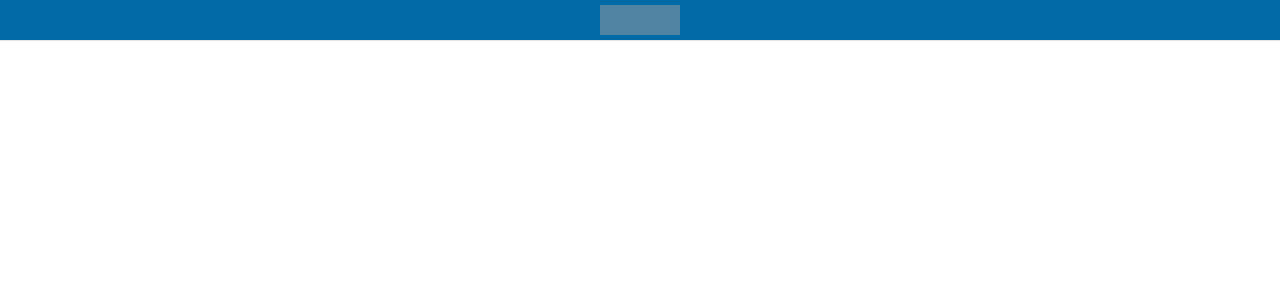
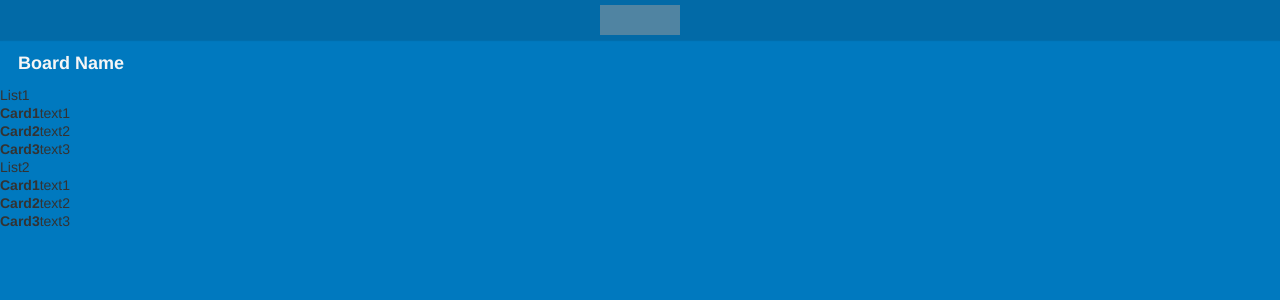
Before and after one commit to wyeworks/react-workshop-2018, a React (Create React App) app in the folder frontend/: page /boards/Board-1 in a window 1280 px wide. Shown: the top 300 px of the page. Built offline with nearby package versions, Linux system fonts and the light colour scheme; grey boxes are pictures that could not be loaded.

Commit message:
Boards Show route

```diff
--- a/frontend/src/App.js
+++ b/frontend/src/App.js
@@ -1,6 +1,7 @@
 import React, { Component } from 'react';
 import { BrowserRouter as Router, Route, Link } from 'react-router-dom';
 import BoardsIndex from './components/BoardsIndex/BoardsIndex';
+import BoardsShow from './components/BoardsShow/BoardsShow';
 import './App.css';
 
 
@@ -17,6 +18,7 @@ class App extends Component {
 
           <div className="App-content">
             <Route exact path='/' component={BoardsIndex}/>
+            <Route path="/boards/:bordId" component={BoardsShow} />
           </div>
         </div>
       </Router>
--- /dev/null
+++ b/frontend/src/components/BoardsShow/BoardsShow.css
@@ -0,0 +1,61 @@
+.BoardsShow {
+  background-color: rgb(0, 121, 191);
+  position: absolute;
+  left: 0;
+  right: 0;
+  top: 0;
+  bottom: 0;
+}
+
+.BoardsShow-content {
+  height: 100%;
+  display: flex;
+  flex-direction: column;
+  margin-right: 0;
+  transition: margin .1s ease-in;
+}
+
+.BoardsShow-header {
+  flex: none;
+  height: auto;
+  overflow: hidden;
+  padding: 8px 4px 8px 8px;
+  position: relative;
+  transition: padding .1s ease-in;
+}
+
+.BoardsShow-header-btn {
+  border-radius: 3px;
+  color: #f6f6f6;
+  cursor: default;
+  float: left;
+  height: 30px;
+  line-height: 30px;
+  margin: 0 12px 0 0;
+  overflow: hidden;
+  position: relative;
+  font-size: 18px;
+  font-weight: 700;
+  padding-left: 10px;
+  text-decoration: none;
+}
+
+.BoardsShow-canvas {
+  position: relative;
+  flex-grow: 1;
+}
+
+.BoardsShow-canvas-content {
+  user-select: none;
+  white-space: nowrap;
+  margin-bottom: 10px;
+  overflow-x: auto;
+  overflow-y: hidden;
+  padding-bottom: 10px;
+  padding-right: 56px;
+  position: absolute;
+  top: 0;
+  right: 0;
+  bottom: 0;
+  left: 0;
+}
--- /dev/null
+++ b/frontend/src/components/BoardsShow/BoardsShow.js
@@ -0,0 +1,28 @@
+import React, { Component } from 'react';
+import './BoardsShow.css';
+import List from '../List/List';
+
+class BoardsShow extends Component {
+  render() {
+    return (
+      <div className="BoardsShow">
+        <div className="BoardsShow-content">
+          <div className="BoardsShow-header">
+            <span className="BoardsShow-header-btn" href="#">
+              Board Name
+            </span>
+          </div>
+
+          <div className="BoardsShow-canvas">
+            <div className="BoardsShow-canvas-content">
+              <List name="List1" />
+              <List name="List2" />
+            </div>
+          </div>
+        </div>
+      </div>
+    );
+  }
+}
+
+export default BoardsShow;
--- a/frontend/src/index.css
+++ b/frontend/src/index.css
@@ -16,7 +16,7 @@ html {
   font-weight: 400;
 }
 
-body {
+body, #root {
   margin: 0;
   color: #333;
   font: 14px Helvetica Neue, Arial, Helvetica, sans-serif;
```
